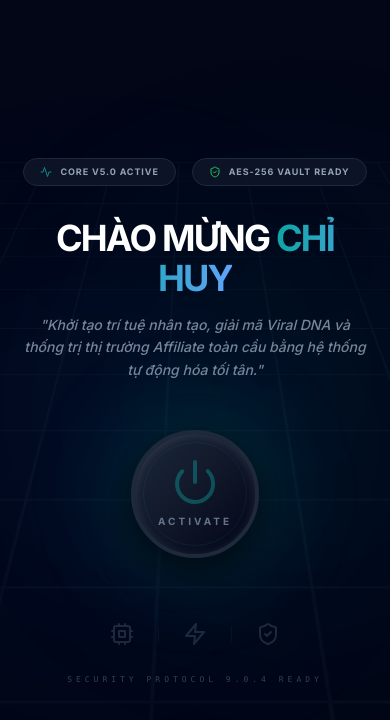
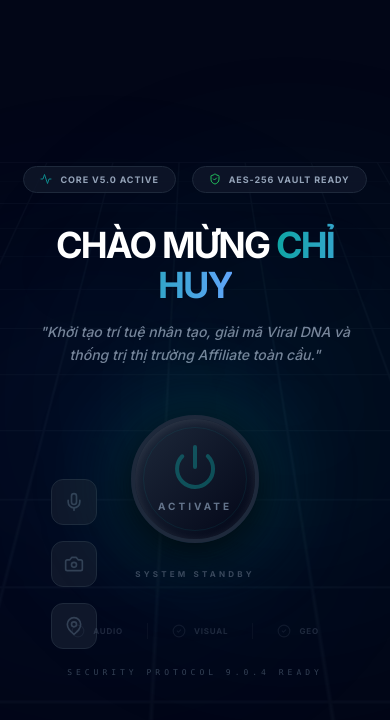
Before and after one commit to airoolsmastery2026/AV-Studio, a React (Vite) app: page / in a window 390 px wide. Shown: the top 720 px of the page. Built offline with nearby package versions, Linux system fonts and the light colour scheme.

Commit message:
feat: Request camera, mic, and geo permissions
Adds camera permission to metadata and implements logic in WelcomeScreen to request microphone, camera, and geolocation permissions. Updates UI to reflect authorization status.

```diff
--- a/components/WelcomeScreen.tsx
+++ b/components/WelcomeScreen.tsx
@@ -1,6 +1,6 @@
 
 import React, { useState } from 'react';
-import { Power, ShieldCheck, Cpu, Zap, Activity } from 'lucide-react';
+import { Power, ShieldCheck, Cpu, Zap, Activity, Mic, MapPin, Camera, ShieldAlert, CheckCircle2, Loader2 } from 'lucide-react';
 
 interface WelcomeScreenProps {
   onActivate: () => void;
@@ -8,24 +8,57 @@ interface WelcomeScreenProps {
 
 const WelcomeScreen: React.FC<WelcomeScreenProps> = ({ onActivate }) => {
   const [isActivating, setIsActivating] = useState(false);
+  const [authStatus, setAuthStatus] = useState({
+    mic: 'pending', // pending, granted, denied
+    geo: 'pending',
+    cam: 'pending'
+  });
+  const [statusText, setStatusText] = useState('SYSTEM STANDBY');
 
-  const handleStart = () => {
+  const requestPermissions = async () => {
+    setStatusText('INITIALIZING SECURITY PROTOCOLS...');
+
+    // Request Microphone & Camera
+    try {
+      await navigator.mediaDevices.getUserMedia({ audio: true, video: true });
+      setAuthStatus(prev => ({ ...prev, mic: 'granted', cam: 'granted' }));
+    } catch (e) {
+      console.warn("Media access denied or not available.", e);
+      setAuthStatus(prev => ({ ...prev, mic: 'denied', cam: 'denied' }));
+    }
+
+    // Request Location
+    try {
+      await new Promise((resolve, reject) => {
+        navigator.geolocation.getCurrentPosition(resolve, reject, { timeout: 5000 });
+      });
+      setAuthStatus(prev => ({ ...prev, geo: 'granted' }));
+    } catch (e) {
+      console.warn("Location access denied or timed out.", e);
+      setAuthStatus(prev => ({ ...prev, geo: 'denied' }));
+    }
+  };
+
+  const handleStart = async () => {
     setIsActivating(true);
-    // Delay để người dùng thấy hiệu ứng ánh sáng lan tỏa trước khi vào app
+
+    // Bắt đầu yêu cầu quyền ngay khi nhấn
+    await requestPermissions();
+
+    setStatusText('AUTHORIZATION COMPLETE. LINKING NEURAL CORE...');
+
+    // Delay để người dùng thấy hiệu ứng ánh sáng lan tỏa và trạng thái quyền
     setTimeout(() => {
       onActivate();
-    }, 1200);
+    }, 1500);
   };
 
   return (
-    <div className={`fixed inset-0 z-[1000] bg-[#020617] flex items-center justify-center overflow-hidden transition-all duration-1000 ${isActivating ? 'scale-150 opacity-0' : 'scale-100 opacity-100'}`}>
+    <div className={`fixed inset-0 z-[1000] bg-[#020617] flex items-center justify-center overflow-hidden transition-all duration-1000 ${isActivating && authStatus.mic !== 'pending' ? 'scale-150 opacity-0' : 'scale-100 opacity-100'}`}>
 
       {/* 3D Background Elements */}
       <div className="absolute inset-0 overflow-hidden pointer-events-none">
-        {/* Animated Grid lines */}
         <div className="absolute inset-0 bg-[linear-gradient(to_right,#1e293b_1px,transparent_1px),linear-gradient(to_bottom,#1e293b_1px,transparent_1px)] bg-[size:60px_60px] [transform:perspective(1000px)_rotateX(60deg)_translateY(-100px)_scale(2)] opacity-20"></div>
-
-        {/* Floating Particles */}
         <div className="absolute top-1/4 left-1/4 w-96 h-96 bg-primary/10 blur-[120px] rounded-full animate-pulse"></div>
         <div className="absolute bottom-1/4 right-1/4 w-96 h-96 bg-blue-600/10 blur-[120px] rounded-full animate-pulse" style={{ animationDelay: '1s' }}></div>
       </div>
@@ -49,11 +82,24 @@ const WelcomeScreen: React.FC<WelcomeScreenProps> = ({ onActivate }) => {
           Chào mừng <span className="text-transparent bg-clip-text bg-gradient-to-r from-primary to-blue-400">Chỉ Huy</span>
         </h1>
         <p className="text-slate-400 text-sm md:text-lg font-medium leading-relaxed mb-12 max-w-lg italic opacity-80">
-          "Khởi tạo trí tuệ nhân tạo, giải mã Viral DNA và thống trị thị trường Affiliate toàn cầu bằng hệ thống tự động hóa tối tân."
+          "Khởi tạo trí tuệ nhân tạo, giải mã Viral DNA và thống trị thị trường Affiliate toàn cầu."
         </p>
 
         {/* 3D Power Button */}
         <div className="relative group">
+          {/* Permission Status Indicators (Floating) */}
+          <div className="absolute -left-20 top-1/2 -translate-y-1/2 flex flex-col gap-4 animate-fade-in">
+            <div className={`p-3 rounded-xl border transition-all duration-500 flex items-center justify-center ${authStatus.mic === 'granted' ? 'bg-green-500/20 border-green-500 text-green-500 shadow-neon' : authStatus.mic === 'denied' ? 'bg-red-500/20 border-red-500 text-red-500' : 'bg-slate-900 border-slate-800 text-slate-700'}`}>
+              <Mic size={20} />
+            </div>
+            <div className={`p-3 rounded-xl border transition-all duration-500 flex items-center justify-center ${authStatus.cam === 'granted' ? 'bg-purple-500/20 border-purple-500 text-purple-500 shadow-neon' : authStatus.cam === 'denied' ? 'bg-red-500/20 border-red-500 text-red-500' : 'bg-slate-900 border-slate-800 text-slate-700'}`}>
+              <Camera size={20} />
+            </div>
+            <div className={`p-3 rounded-xl border transition-all duration-500 flex items-center justify-center ${authStatus.geo === 'granted' ? 'bg-blue-500/20 border-blue-500 text-blue-500 shadow-neon' : authStatus.geo === 'denied' ? 'bg-red-500/20 border-red-500 text-red-500' : 'bg-slate-900 border-slate-800 text-slate-700'}`}>
+              <MapPin size={20} />
+            </div>
+          </div>
+
           {/* Outer Ring Glow */}
           <div className={`absolute inset-[-20px] rounded-full bg-primary/20 blur-2xl transition-all duration-500 group-hover:bg-primary/40 ${isActivating ? 'animate-ping' : ''}`}></div>
 
@@ -74,30 +120,49 @@ const WelcomeScreen: React.FC<WelcomeScreenProps> = ({ onActivate }) => {
             {/* Inner Light Ring */}
             <div className={`absolute inset-2 rounded-full border border-primary/10 transition-all duration-500 group-hover:border-primary/30 ${isActivating ? 'border-primary animate-spin' : ''}`}></div>
 
-            <Power
-              size={48}
-              className={`transition-all duration-500 ${isActivating ? 'text-white scale-125' : 'text-primary/40 group-hover:text-primary group-hover:drop-shadow-[0_0_10px_rgba(14,165,164,1)]'}`}
-            />
+            {isActivating ? (
+                <Loader2 size={48} className="text-white animate-spin" />
+            ) : (
+                <Power
+                  size={48}
+                  className={`transition-all duration-500 text-primary/40 group-hover:text-primary group-hover:drop-shadow-[0_0_10px_rgba(14,165,164,1)]`}
+                />
+            )}
 
             <span className={`text-[10px] font-black uppercase tracking-[0.3em] transition-all duration-500 ${isActivating ? 'text-white' : 'text-slate-500 group-hover:text-primary'}`}>
-              {isActivating ? 'SYSTEM ON' : 'ACTIVATE'}
+              {isActivating ? 'SYNCING...' : 'ACTIVATE'}
             </span>
           </button>
 
-          {/* Floating Indicators around the button */}
+          {/* Status Text under button */}
+          <div className="absolute -bottom-10 left-1/2 -translate-x-1/2 w-64">
+            <span className="text-[8px] font-black text-slate-600 uppercase tracking-[0.4em] animate-pulse whitespace-nowrap">
+              {statusText}
+            </span>
+          </div>
+
           <div className="absolute -top-4 -right-12 animate-bounce transition-all duration-500 opacity-0 group-hover:opacity-100">
-             <div className="bg-slate-900 border border-primary/30 px-3 py-1 rounded-lg text-[8px] font-black text-primary shadow-neon uppercase">Start Linking</div>
+             <div className="bg-slate-900 border border-primary/30 px-3 py-1 rounded-lg text-[8px] font-black text-primary shadow-neon uppercase">Allow Perms</div>
           </div>
         </div>
 
         {/* Footer Info */}
-        <div className="mt-16 flex flex-col items-center gap-3">
-          <div className="flex items-center gap-6 opacity-30 group-hover:opacity-100 transition-opacity">
-            <Cpu size={24} className="text-slate-500" />
+        <div className="mt-20 flex flex-col items-center gap-3">
+          <div className="flex items-center gap-6 opacity-30">
+            <div className="flex items-center gap-2">
+                <CheckCircle2 size={14} className={authStatus.mic === 'granted' ? 'text-green-500' : 'text-slate-700'} />
+                <span className="text-[8px] font-black uppercase tracking-widest text-slate-500">Audio</span>
+            </div>
             <div className="w-px h-4 bg-slate-800"></div>
-            <Zap size={24} className="text-slate-500" />
+            <div className="flex items-center gap-2">
+                <CheckCircle2 size={14} className={authStatus.cam === 'granted' ? 'text-purple-500' : 'text-slate-700'} />
+                <span className="text-[8px] font-black uppercase tracking-widest text-slate-500">Visual</span>
+            </div>
             <div className="w-px h-4 bg-slate-800"></div>
-            <ShieldCheck size={24} className="text-slate-500" />
+            <div className="flex items-center gap-2">
+                <CheckCircle2 size={14} className={authStatus.geo === 'granted' ? 'text-blue-500' : 'text-slate-700'} />
+                <span className="text-[8px] font-black uppercase tracking-widest text-slate-500">Geo</span>
+            </div>
           </div>
           <span className="text-[8px] text-slate-700 font-mono tracking-[0.5em] uppercase mt-4">Security Protocol 9.0.4 Ready</span>
         </div>
--- a/metadata.json
+++ b/metadata.json
@@ -2,6 +2,7 @@
   "name": "AV STUDIO ALPHA",
   "description": "A 1-Click AutoPilot video production suite that analyzes public metadata to create paraphrased scripts and render plans using Agentic Recon and Google Search Grounding.",
   "requestFramePermissions": [
+    "camera",
     "microphone",
     "geolocation"
   ]
```
